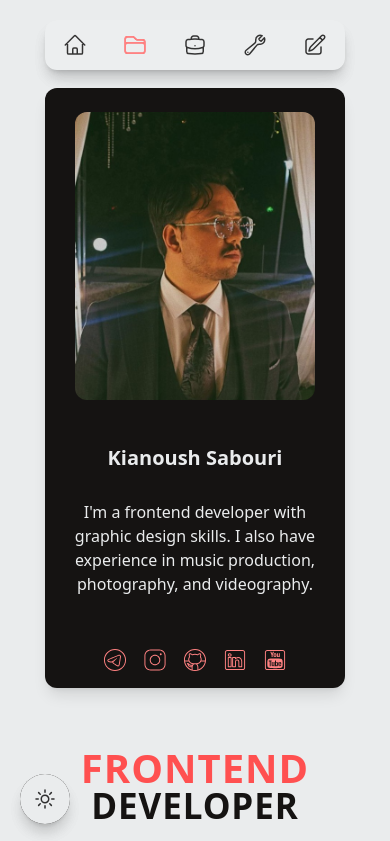
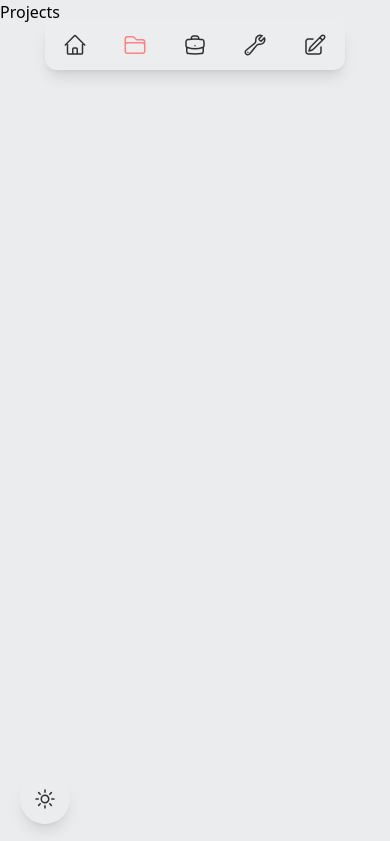
Before and after one commit to kay-sb/Portfolio, a React (Vite) app: page /projects in a window 390 px wide. Shown: the top 841 px of the page. Built offline with nearby package versions, Linux system fonts and the light colour scheme.

Commit message:
Add new pages and update dark mode management system

```diff
--- a/src/App.tsx
+++ b/src/App.tsx
@@ -1,54 +1,28 @@
-
-import React, { useState } from "react";
-import { BrowserRouter as Router } from "react-router-dom";
+import React from "react";
+import { BrowserRouter as Router, Routes, Route} from "react-router-dom";
+import { ThemeProvider } from "./components/ThemeContext";
 import Navbar from "./components/Navbar";
-import Portfolio from "./components/Portfolio";
+import HomePage from "./Page/Home";
+import ProjectsPage from "./Page/Projects";
+import ExperiencePage from "./Page/Experience";
+import ToolsPage from "./Page/Tools";
+import ThoughtPage from "./Page/Thoughts";
 
 const App: React.FC = () => {
-  const [darkMode, setDarkMode] = useState(true);
-
-  const toggleDarkMode = () => {
-    setDarkMode(prevMode => !prevMode);
-  };
-
+  // Access theme directly from the ThemeContext using the useTheme hook
   return (
     <Router>
-      <Navbar darkMode={darkMode} toggleDarkMode={toggleDarkMode} />
-      <Portfolio />
-      <br />
-      <br />
-      <br />
-      <br />
-      <br />
-      <br />
-      <br />
-      <br />
-      <br />
-      <br />
-      <br />
-      <br />
-      <br />
-      <br />
-      <br />
-      <br />
-      <br />
-      <br />
-      <br />
-      <br />
-      <br />
-      <br />
-      <br />
-      <br />
-      <br />
-      <br />
-      <br />
-      <br />
-      <br />
-      <br />
-      <br />
-      <br />
-      <br />
-
+      <ThemeProvider>
+        <Navbar />
+        <Routes>
+          <Route path="/" element={<HomePage />} />
+          <Route path="/projects" element={<ProjectsPage />} />
+          <Route path="/experience" element={<ExperiencePage />} />
+          <Route path="/tools" element={<ToolsPage />} />
+          <Route path="/thought" element={<ThoughtPage />} />
+        </Routes>
+        <div style={{ paddingBottom: "4rem" }} />
+      </ThemeProvider>
     </Router>
   );
 };
--- /dev/null
+++ b/src/Page/Experience.tsx
@@ -0,0 +1,9 @@
+import React from "react";
+
+const ExperiencePage: React.FC = () => {
+  return (
+    <div>Experience</div>
+  );
+};
+
+export default ExperiencePage;
--- /dev/null
+++ b/src/Page/Home.tsx
@@ -0,0 +1,10 @@
+import React from "react";
+import Portfolio from "../components/Portfolio";
+
+const HomePage: React.FC = () => {
+  return (
+    <Portfolio />
+  );
+};
+
+export default HomePage;
--- /dev/null
+++ b/src/Page/Projects.tsx
@@ -0,0 +1,9 @@
+import React from "react";
+
+const ProjectsPage: React.FC = () => {
+  return (
+    <div>Projects</div>
+  );
+};
+
+export default ProjectsPage;
--- /dev/null
+++ b/src/Page/Thoughts.tsx
@@ -0,0 +1,9 @@
+import React from "react";
+
+const ThoughtsPage: React.FC = () => {
+  return (
+    <div>Thoughts</div>
+  );
+};
+
+export default ThoughtsPage;
--- /dev/null
+++ b/src/Page/Tools.tsx
@@ -0,0 +1,9 @@
+import React from "react";
+
+const ToolsPage: React.FC = () => {
+  return (
+    <div>Tools</div>
+  );
+};
+
+export default ToolsPage;
--- a/src/components/Navbar.tsx
+++ b/src/components/Navbar.tsx
@@ -1,5 +1,6 @@
 import React, { useState, useEffect } from "react";
 import { Link, useLocation } from "react-router-dom";
+import { useTheme } from './ThemeContext'; // Importing ThemeContext for managing dark/light mode
 import {
   HomeIcon,
   FolderIcon,
@@ -11,28 +12,28 @@ import {
 } from "@heroicons/react/24/outline";
 import { motion } from "framer-motion";
 
-// Define the props for each NavItem
+// Define props for each NavItem
 interface NavItemProps {
   to: string; // Path for navigation
   Icon: React.FC<React.SVGProps<SVGSVGElement>>; // Icon component
   label: string; // Tooltip text
-  darkMode: boolean; // Added darkMode prop
-  isActive: boolean; // Add isActive prop to track active state
-  onClick?: () => void; // Add optional onClick prop
+  darkMode: boolean; // Dark mode status
+  isActive: boolean; // Active status
+  onClick?: () => void; // Optional click handler
 }
 
-// Define colors for dark mode and light mode
+// Colors for dark and light mode
 const colors = {
   darkModeBg: "rgba(255, 255, 255, 0.03)", // Background color in dark mode
   lightModeBg: "rgba(255, 255, 255, 0.03)", // Background color in light mode
   darkModeText: "rgba(255, 255, 255, 0.80)", // Text color in dark mode
   lightModeText: "rgba(0, 0, 0, 0.80)", // Text color in light mode
-  tooltipBgDark: "rgba(255, 255, 255, 0.08)", // Tooltip background color in dark mode
-  tooltipBgLight: "rgba(255, 255, 255, 0.08)", // Tooltip background color in light mode
+  tooltipBgDark: "rgba(255, 255, 255, 0.08)", // Tooltip background in dark mode
+  tooltipBgLight: "rgba(255, 255, 255, 0.08)", // Tooltip background in light mode
   activeLight: "rgb(255, 130, 130)", // Active color in light mode
   activeDark: "rgb(255, 80, 80)", // Active color in dark mode
-  Dark: "rgb(21, 19, 18)", // Active color in dark mode
-  Light: "rgb(234, 236, 237)", // Active color in Light mode
+  Dark: "rgb(21, 19, 18)", // Background color in dark mode
+  Light: "rgb(234, 236, 237)", // Background color in light mode
 };
 
 // NavItem component
@@ -44,18 +45,19 @@ const NavItem: React.FC<NavItemProps> = ({
   isActive,
   onClick,
 }) => {
-  const [isHovered, setIsHovered] = useState(false);
+  const [isHovered, setIsHovered] = useState(false); // Hover state for tooltip
+
   const handleMouseLeave = () => {
     setTimeout(() => {
-      setIsHovered(false);
-    }, 150); //the delay.
+      setIsHovered(false); // Delay before hiding tooltip
+    }, 150);
   };
 
   return (
     <div
       className="relative flex flex-col items-center"
       onMouseEnter={() => setIsHovered(true)} // Show tooltip on hover
-      onMouseLeave={handleMouseLeave} // Hide tooltip when not hovered
+      onMouseLeave={handleMouseLeave} // Hide tooltip on mouse leave
     >
       <Link to={to} onClick={onClick}>
         <Icon
@@ -74,11 +76,11 @@ const NavItem: React.FC<NavItemProps> = ({
       {isHovered && (
         <motion.span
           initial={{ opacity: 0, translateY: -25, scale: 0 }} // Initial state of tooltip
-          animate={{ opacity: 1, translateY: 25, scale: 1 }} // Animation when appearing
-          exit={{ opacity: 0, translateY: -25, scale: 0 }} // Animation when disappearing
-          transition={{ duration: 0.3 }} // Duration of the animation
+          animate={{ opacity: 1, translateY: 25, scale: 1 }} // Animation for showing tooltip
+          exit={{ opacity: 0, translateY: -25, scale: 0 }} // Animation for hiding tooltip
+          transition={{ duration: 0.3 }} // Animation duration
           onAnimationComplete={() => !isHovered && setIsHovered(false)}
-          className={`absolute px-2 py-[2px] items-center justify-center bottom-[-1rem] transform -translate-x-1/2 border-0 rounded-md shadow-lg text-xs `} // Tooltip background color based on dark mode
+          className={`absolute px-2 py-[2px] items-center justify-center bottom-[-1rem] transform -translate-x-1/2 border-0 rounded-md shadow-lg text-xs`}
           style={{
             color: darkMode ? colors.darkModeText : colors.lightModeText,
             background: darkMode ? colors.tooltipBgDark : colors.tooltipBgLight,
@@ -91,26 +93,22 @@ const NavItem: React.FC<NavItemProps> = ({
   );
 };
 
-// Define the props for the Navbar
-interface NavbarProps {
-  darkMode: boolean; // Dark mode status
-  toggleDarkMode: (newMode: boolean) => void; // Function to toggle dark mode
-}
+// Define props for the Navbar component
+interface NavbarProps {}
 
 // Navbar component
-const Navbar: React.FC<NavbarProps> = ({ darkMode, toggleDarkMode }) => {
-  const location = useLocation(); // State to track active nav item
-  const activeItem = location.pathname;
+const Navbar: React.FC<NavbarProps> = () => {
+  const { darkMode, toggleDarkMode } = useTheme(); // Access dark mode state and toggle function from ThemeContext
+  const location = useLocation(); // Get the current location
+  const activeItem = location.pathname; // Get the active path
 
   useEffect(() => {
-    document.body.classList.toggle("dark-mode", darkMode);
-    document.body.classList.toggle("light-mode", !darkMode);
+    document.body.classList.toggle("dark-mode", darkMode); // Toggle class for dark mode
+    document.body.classList.toggle("light-mode", !darkMode); // Toggle class for light mode
   }, [darkMode]);
 
   const handleToggleDarkMode = () => {
-    const newMode = !darkMode; // Calculate new mode
-    toggleDarkMode(newMode); // Change dark mode state
-    localStorage.setItem("darkMode", JSON.stringify(newMode)); // Save new mode to localStorage
+    toggleDarkMode(); // Toggle dark mode on button click
   };
 
   return (
@@ -128,7 +126,6 @@ const Navbar: React.FC<NavbarProps> = ({ darkMode, toggleDarkMode }) => {
             label="Home"
             darkMode={darkMode}
             isActive={activeItem === "/"}
-            onClick={() => {}}
           />
           <NavItem
             to="/projects"
@@ -136,7 +133,6 @@ const Navbar: React.FC<NavbarProps> = ({ darkMode, toggleDarkMode }) => {
             label="Projects"
             darkMode={darkMode}
             isActive={activeItem === "/projects"}
-            onClick={() => {}}
           />
           <NavItem
             to="/experience"
@@ -144,7 +140,6 @@ const Navbar: React.FC<NavbarProps> = ({ darkMode, toggleDarkMode }) => {
             label="Experience"
             darkMode={darkMode}
             isActive={activeItem === "/experience"}
-            onClick={() => {}}
           />
           <NavItem
             to="/tools"
@@ -152,7 +147,6 @@ const Navbar: React.FC<NavbarProps> = ({ darkMode, toggleDarkMode }) => {
             label="Tools"
             darkMode={darkMode}
             isActive={activeItem === "/tools"}
-            onClick={() => {}}
           />
           <NavItem
             to="/thoughts"
@@ -160,51 +154,34 @@ const Navbar: React.FC<NavbarProps> = ({ darkMode, toggleDarkMode }) => {
             label="Thoughts"
             darkMode={darkMode}
             isActive={activeItem === "/thoughts"}
-            onClick={() => {}}
           />
         </div>
       </nav>
       <button
-        onClick={handleToggleDarkMode} // Change dark mode on button click
+        onClick={handleToggleDarkMode} // Change dark mode state on click
         className={`fixed bottom-5 left-5 w-[50px] h-[50px] rounded-full flex items-center justify-center shadow-lg`}
         style={{
-          background: darkMode ? colors.Dark : colors.Light, // Background for dark mode
+          background: darkMode ? colors.Dark : colors.Light, // Background color for dark and light mode
         }}
       >
-        <div
-          className={`absolute inset-0.1 rounded-full ${
-            darkMode ? "visible" : "invisible"
-          }`}
-          style={{
-            background: colors.Dark, // Background for dark mode
-          }}
-        ></div>
-        <div
-          className={`absolute inset-0.1 rounded-full ${
-            darkMode ? "invisible" : "visible"
-          }`}
-          style={{
-            background: colors.Light, // Background for light mode
-          }}
-        ></div>
         {darkMode ? (
           <MoonIcon
-            className={`h-6 w-6 ${darkMode ? "visible" : "invisible"}`}
+            className={`h-6 w-6`}
             style={{
               color: darkMode ? colors.darkModeText : colors.lightModeText,
             }}
-          /> // Show moon icon in dark mode
+          />
         ) : (
           <SunIcon
-            className={`h-6 w-6 ${darkMode ? "invisible" : "visible"}`}
+            className={`h-6 w-6`}
             style={{
               color: darkMode ? colors.darkModeText : colors.lightModeText,
             }}
-          /> // Show sun icon in light mode
+          />
         )}
       </button>
     </div>
   );
 };
 
-export default Navbar;
+export default Navbar; // Exporting the Navbar component
--- a/src/components/Portfolio.tsx
+++ b/src/components/Portfolio.tsx
@@ -1,7 +1,9 @@
-import React, { useState, useEffect } from "react";
+import React, { useEffect } from "react";
 import ProfileCard from "./ProfileCart";
 import Navbar from "./Navbar";
+import { useTheme } from './ThemeContext'; // Importing ThemeContext for managing dark/light mode
 
+// Colors for dark and light modes
 const colors = {
   textTitleLight: "rgb(255, 80, 80)", // social color in light mode
   textTitleDark: "rgb(255, 80, 80)", // social color in dark mode
@@ -11,31 +13,26 @@ const colors = {
   textDark: "rgb(21, 19, 18)", // social color in dark mode
 };
 
+// Portfolio component
 const Portfolio: React.FC = () => {
-  const [darkMode, setDarkMode] = useState(false);
+  const { darkMode } = useTheme(); // Access dark mode state and toggle function from ThemeContext
 
   useEffect(() => {
-    const storedMode = localStorage.getItem("darkMode");
-    if (storedMode) {
-      setDarkMode(JSON.parse(storedMode));
-    }
-  }, []);
-
-  const toggleDarkMode = (newMode: boolean) => {
-    setDarkMode(newMode);
-  };
+    document.body.classList.toggle("dark-mode", darkMode); // Apply dark mode class to body
+    document.body.classList.toggle("light-mode", !darkMode); // Apply light mode class to body
+  }, [darkMode]);
 
   return (
     <div className="min-h-screen flex flex-col items-center">
-      <Navbar darkMode={darkMode} toggleDarkMode={toggleDarkMode} />
-      <div className="w-full max-w-6xl flex flex-col md:flex-row items-center justify-center gap-10 p-5 mt-12">
+      <Navbar /> {/* Navbar component, no need to pass darkMode or toggleDarkMode props */}
+      <div className="w-full max-w-6xl flex flex-col md:flex-row items-center justify-center gap-10 p-5 mt-16">
+        {/* ProfileCard section */}
         <div className="flex flex-col items-center dark:bg-gray-800 rounded-lg p-5 max-w-sm">
           <div className="md:invisible">
             <ProfileCard
               name="Kianoush Sabouri"
               description="I'm a frontend developer with graphic design skills. I also have experience in music production, photography, and videography."
               profileImage="Profile.jpg"
-              darkMode={darkMode}
             />
           </div>
           <div className="invisible md:visible flex flex-col items-center dark:bg-gray-800 rounded-lg p-5 max-w-sm fixed">
@@ -43,7 +40,6 @@ const Portfolio: React.FC = () => {
               name="Kianoush Sabouri"
               description="I'm a frontend developer with graphic design skills. I also have experience in music production, photography, and videography."
               profileImage="Profile.jpg"
-              darkMode={darkMode}
             />
             <div className="flex gap-4 mt-4 text-2xl">
               <a href="#" className="text-gray-600 dark:text-gray-400">
@@ -62,6 +58,7 @@ const Portfolio: React.FC = () => {
           </div>
         </div>
 
+        {/* Main content section */}
         <div className="flex-1 text-center md:text-left">
           <h1
             className="font-bold text-[40px] sm:text-[50px] md:text-[65px] xl:text-[110px] leading-none tracking-wide"
@@ -145,4 +142,4 @@ const Portfolio: React.FC = () => {
   );
 };
 
-export default Portfolio;
+export default Portfolio; // Exporting Portfolio component
--- a/src/components/ProfileCart.tsx
+++ b/src/components/ProfileCart.tsx
@@ -1,25 +1,22 @@
 import React from "react";
-
-//Icon https://icons8.com/icons
+import { useTheme } from "./ThemeContext"; // Import the useTheme hook
 
 // Define the props that the ProfileCard component will accept
 interface ProfileCardProps {
   name: string; // Name of the person
   description: string; // Description or bio of the person
   profileImage: string; // URL for the profile image
-  darkMode: boolean; // Boolean to toggle between light and dark mode
 }
 
 const colors = {
   socialLight: "rgb(255, 130, 130)", // social color in light mode
   socialDark: "rgb(255, 80, 80)", // social color in dark mode
-  cartBgLight: "rgb(21, 19, 18) ", // background color in light mode
+  cartBgLight: "rgb(21, 19, 18)", // background color in light mode
   cartBgDark: "rgb(234, 236, 237)", // background color in dark mode
-  textLight: "rgb(21, 19, 18)", // text color in Light mode
-  textDark: "rgb(234, 236, 237)", // text color in dark mode
+  textLight: "rgb(234, 236, 237)", // text color in light mode
+  textDark: "rgb(21, 19, 18)", // text color in dark mode
 };
 
-// Array of social media links with platform names and URLs
 const socialLinks = [
   { platform: "telegram", url: "https://t.me/kianoush_sb" },
   { platform: "instagram", url: "https://instagram.com/kianoush_sb" },
@@ -33,12 +30,13 @@ const ProfileCard: React.FC<ProfileCardProps> = ({
   name,
   description,
   profileImage,
-  darkMode,
 }) => {
+  const theme = useTheme(); // Access the theme object to determine if dark mode is active
+
   const currentColors = {
-    socialColor: darkMode ? colors.socialDark : colors.socialLight,
-    cartBgColor: darkMode ? colors.cartBgDark : colors.cartBgLight,
-    textcolor: darkMode ? colors.textLight : colors.textDark,
+    socialColor: theme.darkMode ? colors.socialDark : colors.socialLight,
+    cartBgColor: theme.darkMode ? colors.cartBgDark : colors.cartBgLight,
+    textColor: theme.darkMode ? colors.textDark : colors.textLight,
   };
 
   return (
@@ -59,14 +57,14 @@ const ProfileCard: React.FC<ProfileCardProps> = ({
       </div>
       <h2
         className="text-xl my-7 font-bold"
-        style={{ color: currentColors.textcolor }}
+        style={{ color: currentColors.textColor }}
       >
         {name}
       </h2>
       <div>
         <p
           className={`text-center flex-grow`}
-          style={{ color: currentColors.textcolor }}
+          style={{ color: currentColors.textColor }}
         >
           {description}
         </p>
@@ -153,14 +151,5 @@ const ProfileCard: React.FC<ProfileCardProps> = ({
   );
 };
 
+
 export default ProfileCard;
-
-
-// ---------- how to use ----------
-
-// <ProfileCard
-// name="Kianoush Sabouri"
-// description="I'm a frontend developer with graphic design skills. I also have experience in music production, photography, and videography."
-// profileImage="Profile.jpg"
-// darkMode={darkMode}
-// />
--- /dev/null
+++ b/src/components/ThemeContext.tsx
@@ -0,0 +1,42 @@
+import React, { createContext, useContext, useEffect, useState } from 'react';
+
+// Define a context
+const ThemeContext = createContext<{
+  darkMode: boolean;
+  toggleDarkMode: () => void;
+} | null>(null);
+
+// Create a provider component
+export const ThemeProvider: React.FC<{ children: React.ReactNode }> = ({ children }) => {
+  const [darkMode, setDarkMode] = useState<boolean>(false);
+
+  useEffect(() => {
+    const savedMode = localStorage.getItem("darkMode");
+    if (savedMode) {
+      setDarkMode(JSON.parse(savedMode));
+    }
+  }, []);
+
+  const toggleDarkMode = () => {
+    setDarkMode(prevMode => {
+      const newMode = !prevMode;
+      localStorage.setItem("darkMode", JSON.stringify(newMode));
+      return newMode;
+    });
+  };
+
+  return (
+    <ThemeContext.Provider value={{ darkMode, toggleDarkMode }}>
+      {children}
+    </ThemeContext.Provider>
+  );
+};
+
+// Custom hook to use the ThemeContext
+export const useTheme = () => {
+  const context = useContext(ThemeContext);
+  if (!context) {
+    throw new Error("useTheme must be used within a ThemeProvider");
+  }
+  return context;
+};
```
